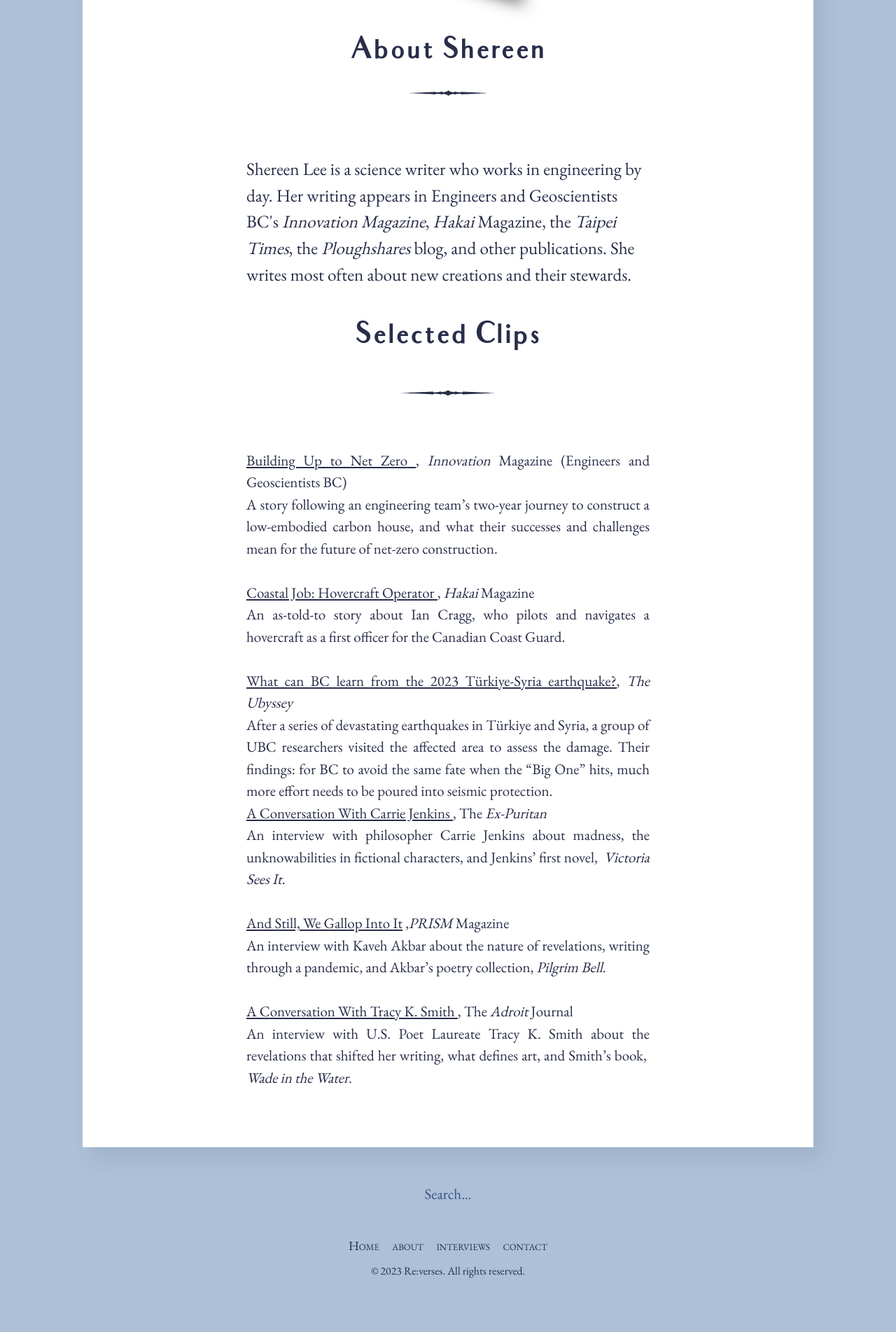
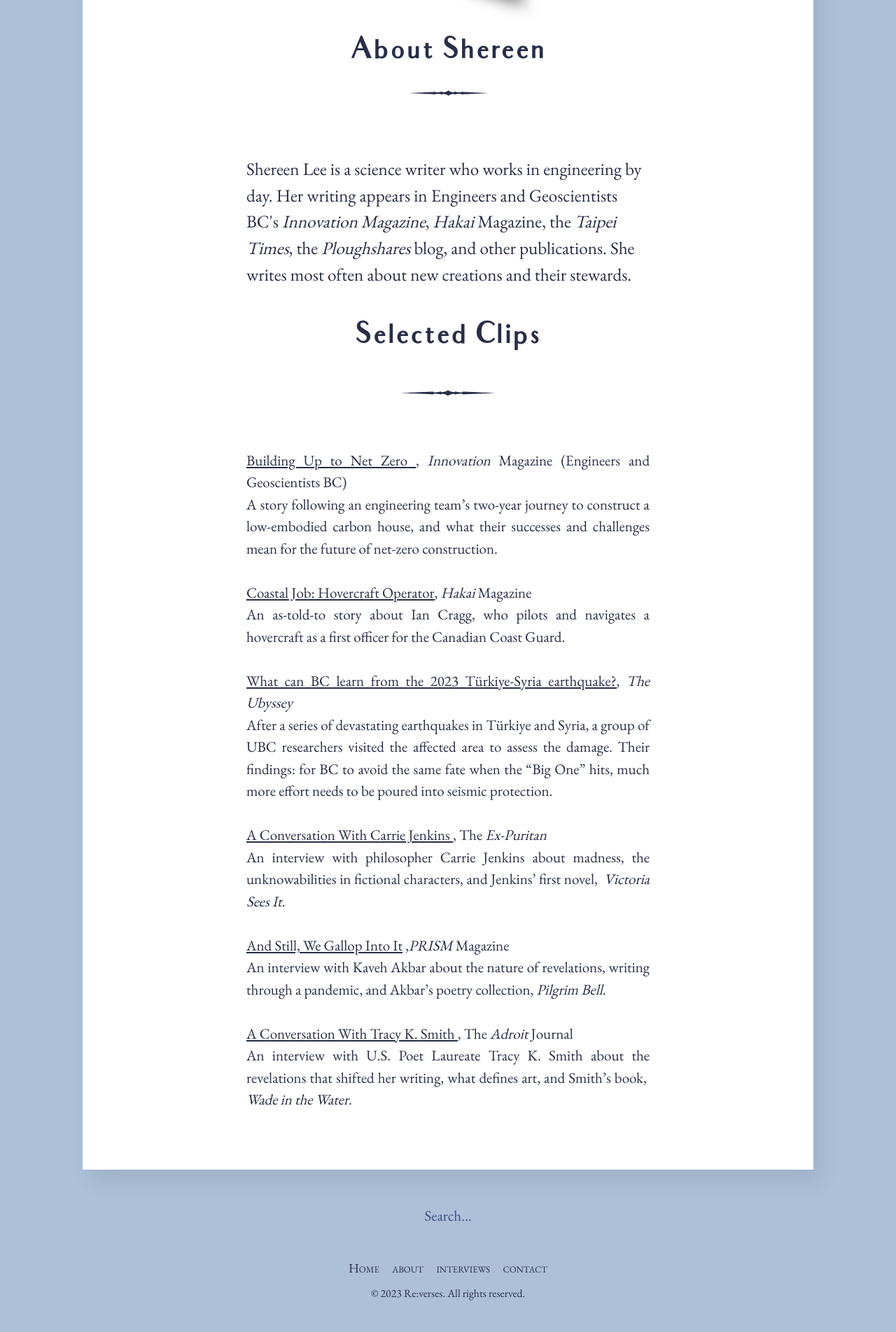
Before and after one commit to reversely/reverses-master, a Jekyll site: the page built from shereen.md, in a window 1280 px wide. Shown: the part 752-2655 px from the top of the page at 70% size. Built offline with Jekyll 4.4.1, drawn with Linux system fonts in a browser that asks for light colours; some web fonts are replaced; before the commit the page ends 2624 px from its top, so only the background shows below that.

Commit message:
formatting

```diff
--- a/shereen.md
+++ b/shereen.md
@@ -13,22 +13,19 @@ permalink: /shereen.html
 <p>
 <a href="https://user-yinucac.cld.bz/Innovation-July-August-2023/26/">
 <u>Building Up to Net Zero</u>
-</a>
-<span>,&nbsp;</span><em><span>Innovation</span></em><span>&nbsp;Magazine (Engineers and Geoscientists BC)</span>
+</a>, <em><span>Innovation</span></em><span>&nbsp;Magazine (Engineers and Geoscientists BC)</span>
 </p>
 <p><span>A story following an engineering team&rsquo;s two-year journey to construct a low-embodied carbon house, and what their successes and challenges mean for the future of net-zero construction.</span></p>
 <br/>
 <p>
 <a href="https://hakaimagazine.com/article-short/coastal-job-hovercraft-operator/">
-<u>Coastal Job: Hovercraft Operator</u>
-</a>
-<span>,&nbsp;</span><em><span>Hakai</span></em><span>&nbsp;Magazine</span>
+<u>Coastal Job: Hovercraft Operator</u></a>, <em><span>Hakai</span></em><span>&nbsp;Magazine</span>
 </p>
 <p><span>An as-told-to story about Ian Cragg, who pilots and navigates a hovercraft as a first officer for the Canadian Coast Guard.</span></p>
 <p><br>
 <a href="https://ubyssey.ca/science/what-happens-when-the-big-one-hits-lessons-from-the-2023-t%C3%BCrkiye-syria-earthquake/">
 <u>What can BC learn from the 2023 Türkiye-Syria earthquake?</u></a>, <em>The Ubyssey</em><br></p>
-After a series of devastating earthquakes in Türkiye and Syria, a group of UBC researchers visited the affected area to assess the damage. Their findings: for BC to avoid the same fate when the "Big One" hits, much more effort needs to be poured into seismic protection.<br>
+After a series of devastating earthquakes in Türkiye and Syria, a group of UBC researchers visited the affected area to assess the damage. Their findings: for BC to avoid the same fate when the "Big One" hits, much more effort needs to be poured into seismic protection.<br><br>
 <p>
 <a href="https://ex-puritan.ca/conversation-jenkins-lee-2021/">
 <u>A Conversation With Carrie Jenkins</u>
```
